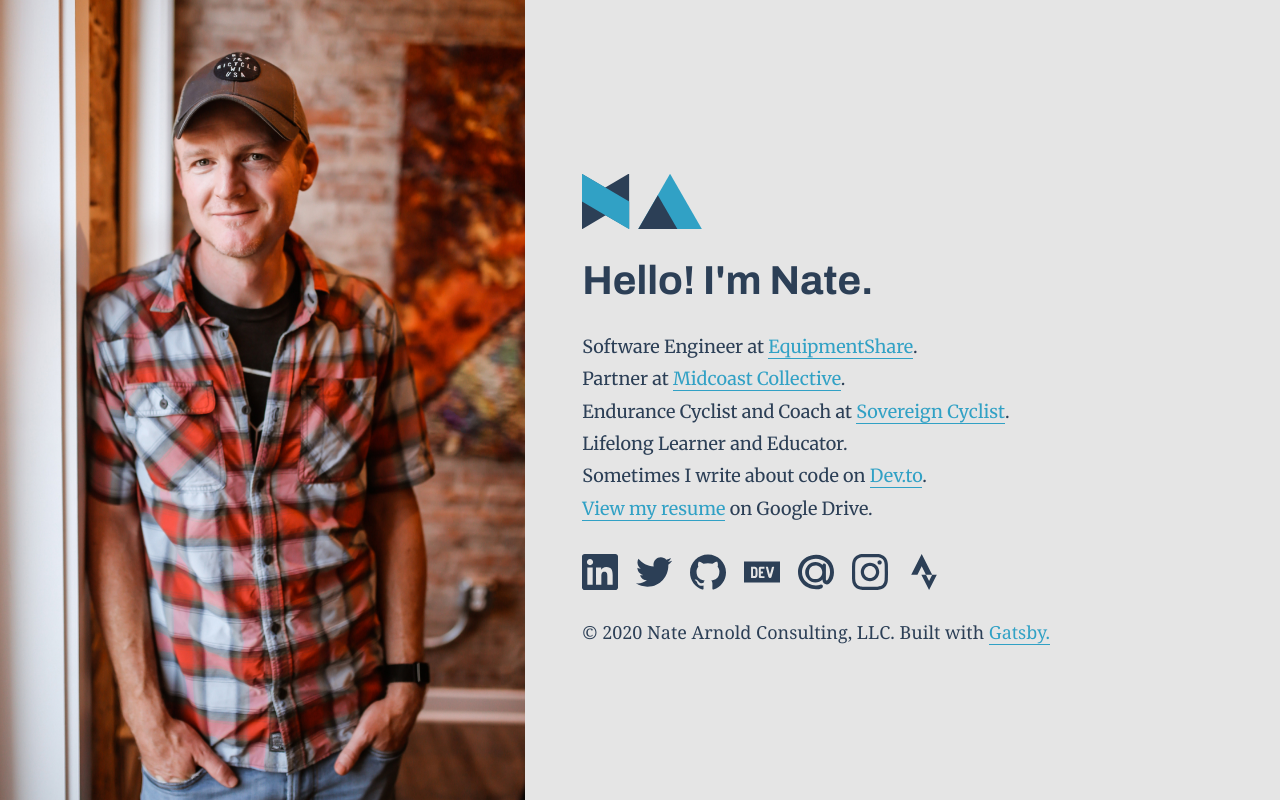
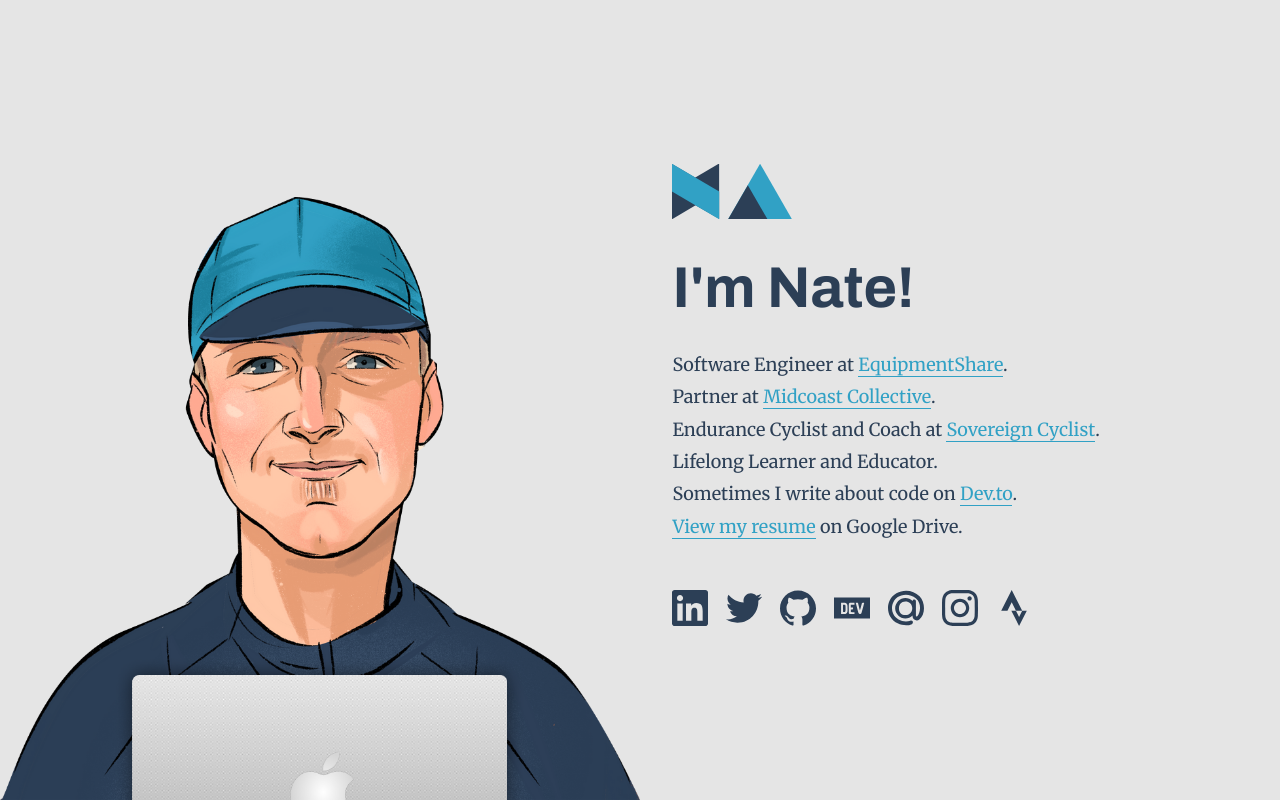
Before and after one commit to arnonate/natearnold, a Gatsby site: page / in a window 1280 px wide. Built offline with nearby package versions, Linux system fonts and the light colour scheme; Gatsby itself is replaced by a stand-in of ours.

Commit message:
Add covatar

```diff
--- a/src/components/image.js
+++ b/src/components/image.js
@@ -16,9 +16,9 @@ import Img from "gatsby-image"
 const Image = () => {
   const data = useStaticQuery(graphql`
     query {
-      placeholderImage: file(relativePath: { eq: "nate.jpg" }) {
+      placeholderImage: file(relativePath: { eq: "nate.png" }) {
         childImageSharp {
-          fluid(maxWidth: 1200, quality: 75) {
+          fluid(maxWidth: 800, quality: 75) {
             ...GatsbyImageSharpFluid
           }
         }
--- a/src/pages/index.js
+++ b/src/pages/index.js
@@ -10,17 +10,15 @@ const IndexPage = () => (
   <Layout>
     <SEO title="Software Engineer | Endurance Cyclist | St. Joseph, MO" />
 
-    <ContentWrap>
-      <ImageWrap>
-        <Image />
-      </ImageWrap>
-
-      <Content>
+    <Article>
+      <div className="body">
+        <header>
           <div className="logo">
             <Logo />
           </div>
 
-        <Heading>Hello! I'm Nate.</Heading>
+          <h1>I'm Nate!</h1>
+        </header>
 
         <p>
           Software Engineer at{" "}
@@ -42,7 +40,7 @@ const IndexPage = () => (
           on Google Drive.
         </p>
 
-        <Icons>
+        <div className="icons">
           <a href="https://www.linkedin.com/in/arnonate/" aria-label="LinkedIn">
             <svg
               role="img"
@@ -119,31 +117,75 @@ const IndexPage = () => (
               <path d="M15.387 17.944l-2.089-4.116h-3.065L15.387 24l5.15-10.172h-3.066m-7.008-5.599l2.836 5.598h4.172L10.463 0l-7 13.828h4.169"></path>
             </svg>
           </a>
-        </Icons>
+        </div>
+      </div>
 
-        <footer>
+      <div className="covatar">
+        <Image />
+      </div>
+
+      {/* <footer>
         © {new Date().getFullYear()} Nate Arnold Consulting, LLC. Built with
         {` `}
         <a href="https://www.gatsbyjs.org">Gatsby.</a>
-        </footer>
-      </Content>
-    </ContentWrap>
+      </footer> */}
+    </Article>
   </Layout>
 )
 
 export default IndexPage
 
-const Heading = styled.h1`
+const Article = styled.article`
+  @media (min-width: 980px) {
+    display: flex;
+    flex-direction: row-reverse;
+    align-items: center;
+    justify-content: space-between;
+    min-height: 100vh;
+  }
+
+  & > * {
+    @media (min-width: 980px) {
+      width: 50%;
+    }
+  }
+
+  .body {
+    padding: 1.8rem;
+  }
+
+  .covatar {
+    align-self: flex-end;
+  }
+
+  h1 {
     font-family: "Archivo", sans-serif;
+    font-size: 3.2rem;
+    /* text-transform: uppercase; */
     font-weight: 700;
     color: #2c3f56;
     line-height: 1;
-  margin: 0 0 1.6rem;
-`
+    padding: 0.8rem 0 1.8rem;
+    margin: 0;
+  }
 
-const Icons = styled.div`
+  .logo {
+    width: 120px;
+    height: auto;
+
+    svg {
+      width: 100%;
+    }
+  }
+
+  p {
+    margin-bottom: 2.6rem;
+  }
+
+  .icons {
     display: flex;
     flex-wrap: wrap;
+    /* justify-content: center; */
 
     a {
       border-bottom: 0;
@@ -161,47 +203,5 @@ const Icons = styled.div`
       height: 2rem;
       fill: #2c3f56;
     }
-`
-
-export const ContentWrap = styled.div`
-  @media (min-width: 690px) {
-    display: flex;
-    align-items: center;
   }
 `
-
-const Content = styled.div`
-  @media (max-width: 690px) {
-    padding: 3.2rem;
-  }
-  @media (min-width: 690px) {
-    width: 70%;
-    padding: 0 3.2rem;
-  }
-
-  .logo {
-    width: 120px;
-    height: auto;
-    margin-bottom: 0.4rem;
-
-    svg {
-      width: 100%;
-    }
-  }
-
-  p {
-    margin-bottom: 1.6rem;
-  }
-`
-const ImageWrap = styled.div`
-  height: 90vh;
-
-  @media (min-width: 690px) {
-    width: 50%;
-    height: 100vh;
-  }
-
-  .gatsby-image-wrapper {
-    height: 100%;
-  }
-`
```
Also changed, not shown: src/images/nate.png (added). Lines whose indentation alone changed are shown as unchanged.
